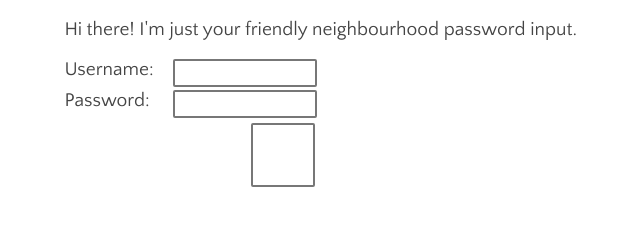
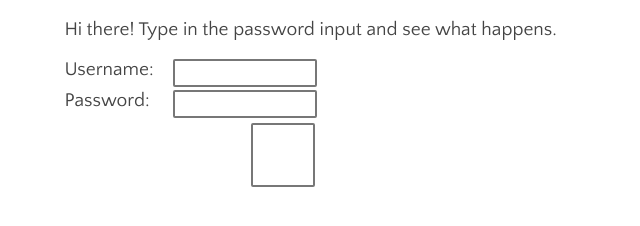
Before and after one commit to okal/getting-warmer, a website: page index.html in a window 1280 px wide. Shown: the full height of the page, 70-710 px from the left. Drawn offline with Linux system fonts and the light colour scheme.

Commit message:
Minor tweaks to demo page.

```diff
--- a/index.html
+++ b/index.html
@@ -7,8 +7,7 @@
 	</head>
 	<body>
 		<div id='wrapper'>
-			<p>Hi there! I'm just your friendly neighbourhood password input.</p>
-
+			<p>Hi there! Type in the password input and see what happens.</p>
 			<form>
 				<label>
 					Username: <input type='text' name='username'/>
```
